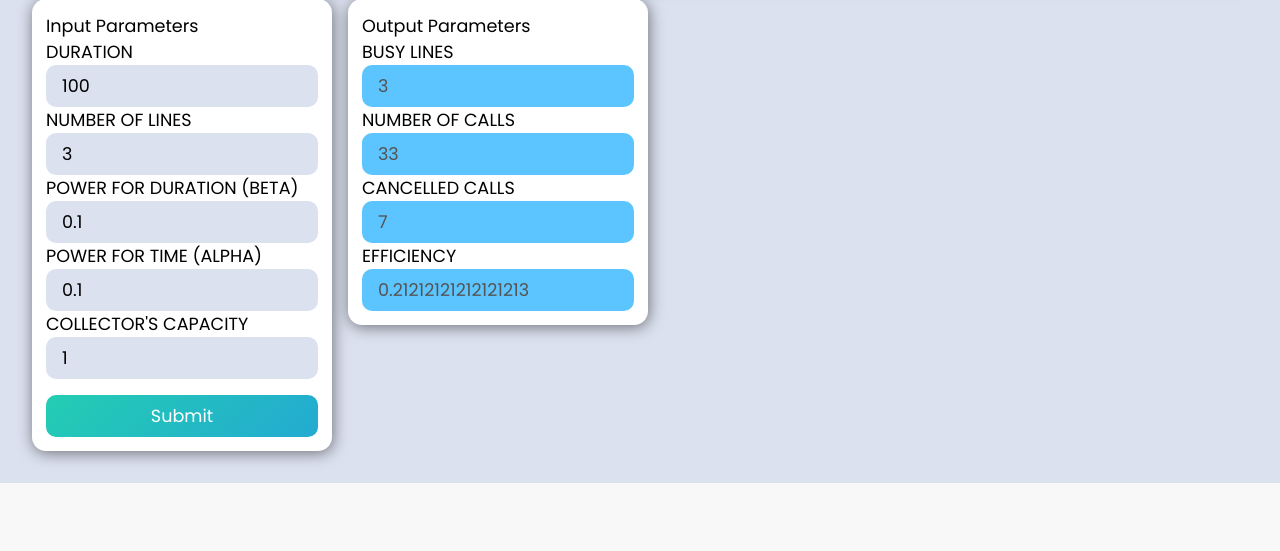
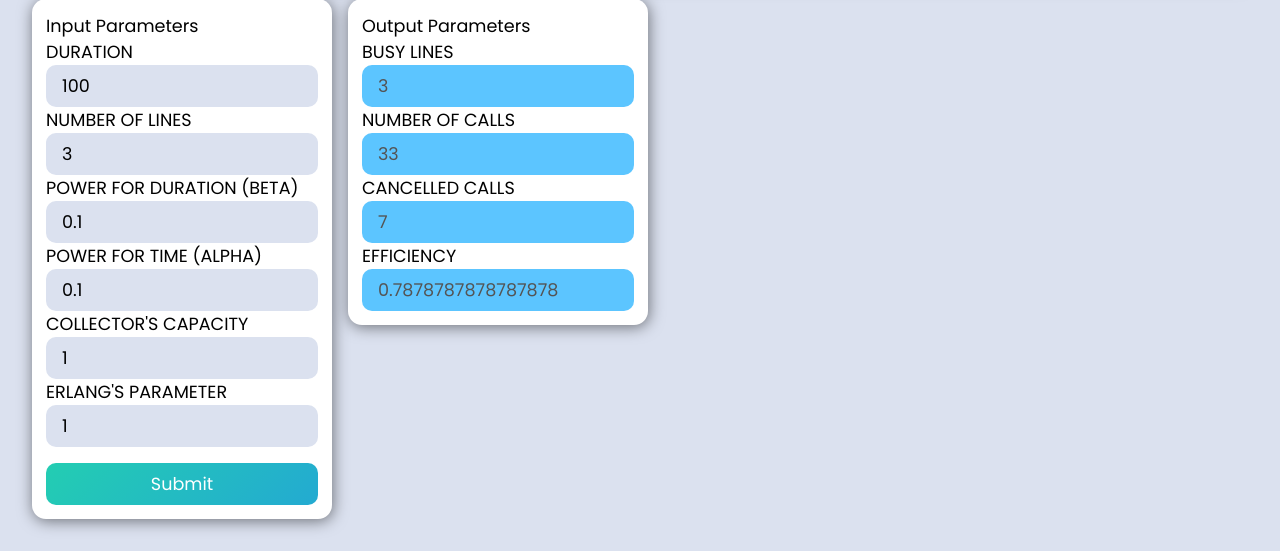
Before and after one commit to dm4nk/mathmod, a Flask app: page / in a window 1280 px wide. Shown: the part 622-1173 px from the top of the page. Before the commit the page ends 1105 px from the top, so only its background shows below. Run offline with Flask 2, Linux system fonts and the light colour scheme; some libraries are stand-ins or nearby versions.

Commit message:
lab 3 small fixes

```diff
--- a/app.py
+++ b/app.py
@@ -22,6 +22,7 @@ def draw_plots():
         betta=float(request_data['power_for_duration']),
         alpha=float(request_data['power_for_time']),
         c=int(request_data['collectors_capacity']),
+        erlang=int(request_data['erlang']),
     )
 
 
--- a/model.py
+++ b/model.py
@@ -84,7 +84,7 @@ def distribution(time: int, n: int, t_array: [float], d_array: [float], c: int):
         return matrix, rejection
 
 
-def calculate(time: float, n: int, alpha: float, betta: float, c: int):
+def calculate(time: float, n: int, alpha: float, betta: float, c: int, erlang: int):
     """
     Функция, рассчитывающая все необходимые значения
     :param time: время моделирования
@@ -112,9 +112,12 @@ def calculate(time: float, n: int, alpha: float, betta: float, c: int):
         t_array.append(t)  # массив моментов
         d_array.append(random.expovariate(betta))  # массив длительностей
 
+    t_array = [a for index, a in enumerate(t_array) if index % erlang == 0]
+    d_array = [a for index, a in enumerate(d_array) if index % erlang == 0]
+
     m, r = distribution(time, n, t_array, d_array, c)
     num = len(t_array)
-    efficiency = r / num
+    efficiency = 1 - r / num
     busy_lines = get_amount_of_busy_line(m)
     workload = get_workload_of_lines(m)
 
@@ -148,4 +151,4 @@ def calculate(time: float, n: int, alpha: float, betta: float, c: int):
 
 
 if __name__ == '__main__':
-    calculate(100, 3, 0.1, 0.1, 2)
+    calculate(100, 3, 0.1, 0.1, 2, 1)
--- a/static/js/plot.js
+++ b/static/js/plot.js
@@ -14,6 +14,7 @@ submitBtn.addEventListener('click', async function (event) {
     const power_for_duration = getFloatById('power-for-duration');
     const power_for_time = getFloatById('power-for-time');
     const collectors_capacity = getIntById('collectors-capacity');
+    const erlang = getIntById('erlang');
 
     const data = {
         'duration': duration,
@@ -21,6 +22,7 @@ submitBtn.addEventListener('click', async function (event) {
         'power_for_duration': power_for_duration,
         'power_for_time': power_for_time,
         'collectors_capacity': collectors_capacity,
+        'erlang': erlang
     };
 
     console.log("data", data);
@@ -95,8 +97,8 @@ async function getLayout(data) {
                 args: [null, {
                     mode: 'immediate',
                     fromcurrent: true,
-                    transition: {duration: .1},
-                    frame: {duration: .1, redraw: false}
+                    transition: {duration: 0},
+                    frame: {duration: 0, redraw: false}
                 }],
                 label: 'Play'
             }, {
--- a/templates/index.html
+++ b/templates/index.html
@@ -60,6 +60,11 @@
                     <input type="number" value="1" step="1" id="collectors-capacity" required
                            onkeypress="return charCode!==45">
                 </div>
+                <div class="input-control">
+                    <label for="erlang">Erlang's parameter</label>
+                    <input type="number" value="1" step="1" id="erlang" required
+                           onkeypress="return charCode!==45">
+                </div>
                 {#                <p>Disable first plot</p>#}
                 {#                <div class="switch-buttons">#}
                 {#                    <label class="switch">#}
```
